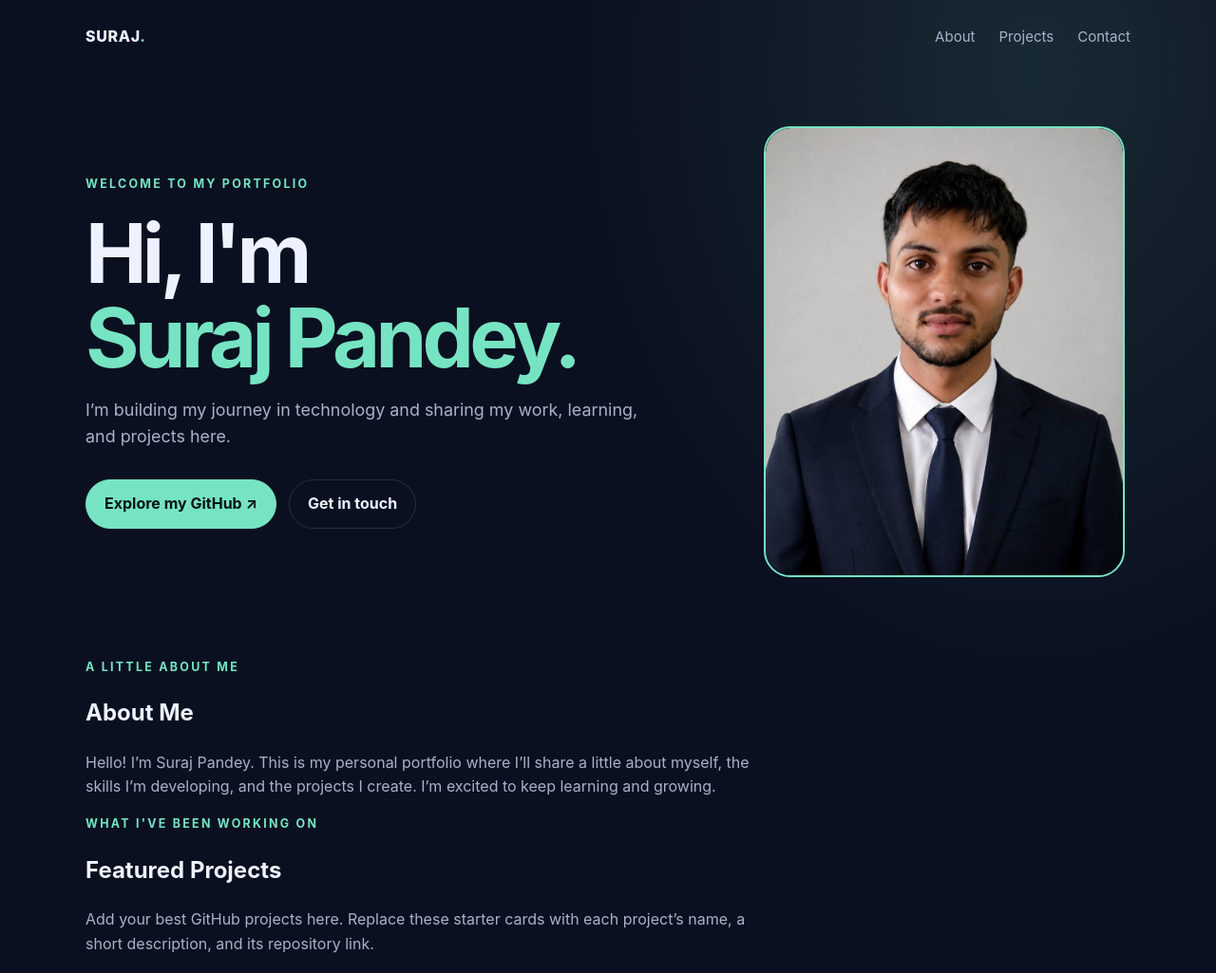
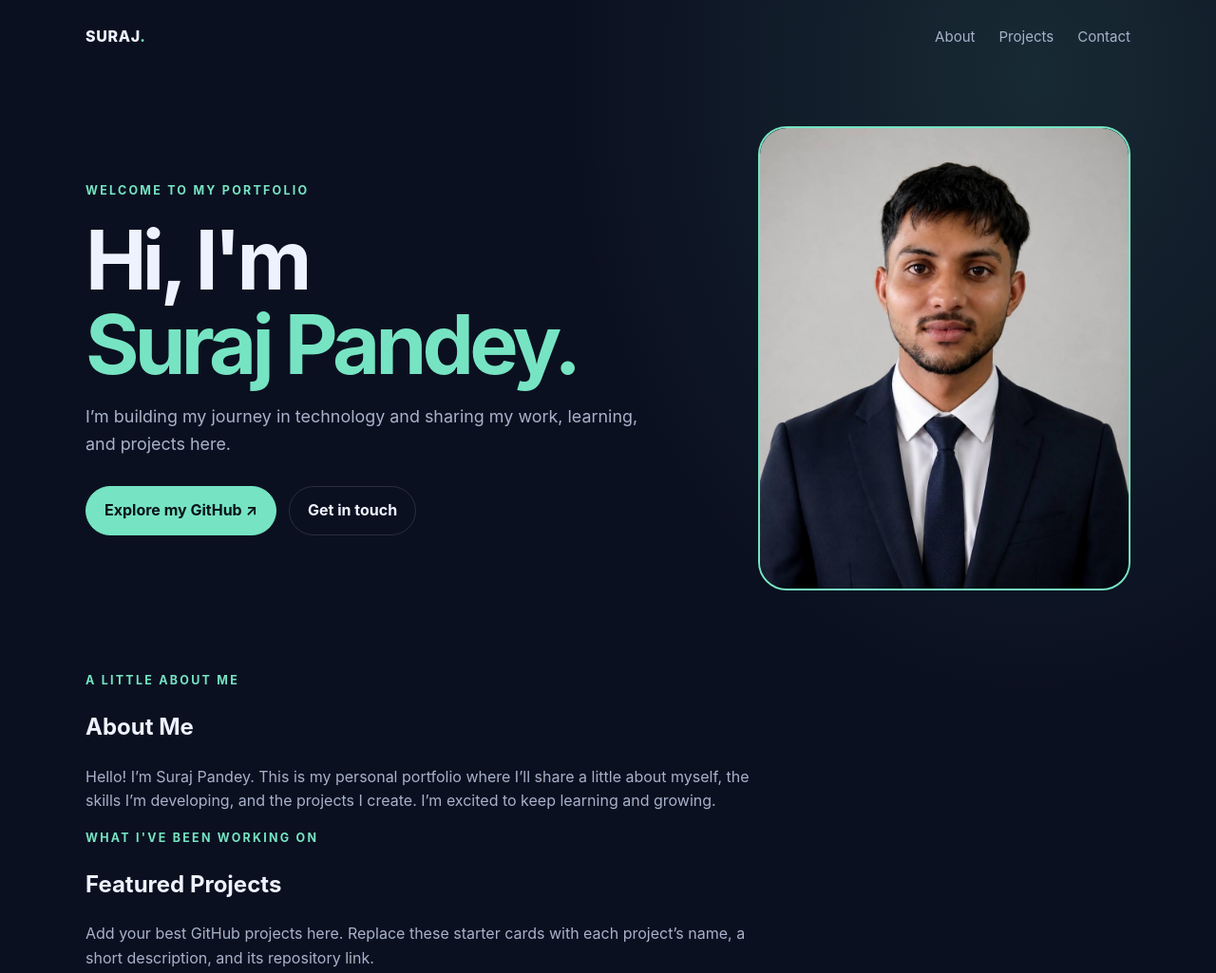
Before and after one commit to surajpandey61466/portfoilo, a plain HTML site: page index.html in a window 1280 px wide. Shown: the top 1025 px of the page at 95% size. Drawn offline with Linux system fonts and the light colour scheme.

Commit message:
Update index.html

```diff
--- a/index.html
+++ b/index.html
@@ -37,10 +37,10 @@
 .portrait-wrap {
   position: relative;
   justify-self: center;
-  width: min(380px, 100%);
+  width: min(400px, 100%);
   aspect-ratio: 4 / 5;
   border: 2px solid var(--accent);
-  border-radius: 28px;
+  border-radius: 30px;
   overflow: hidden;
   box-sizing: border-box;
 }
@@ -56,7 +56,7 @@
   height: 100%;
   object-fit: cover;
   object-position: center 25%;
-  border-radius: 26px;
+  border-radius: 28px;
   display: block;
   box-sizing: border-box;
 }
```
